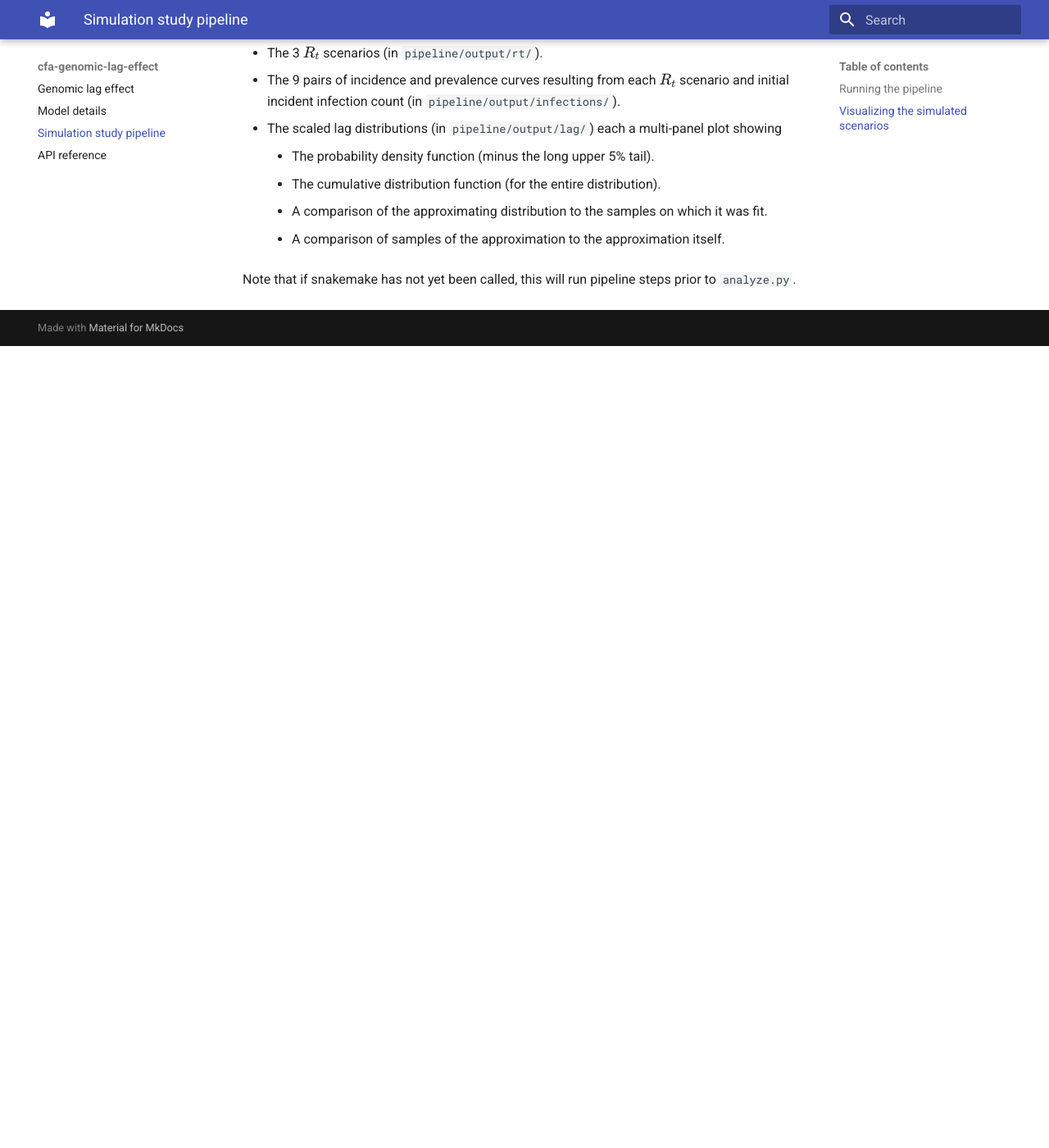
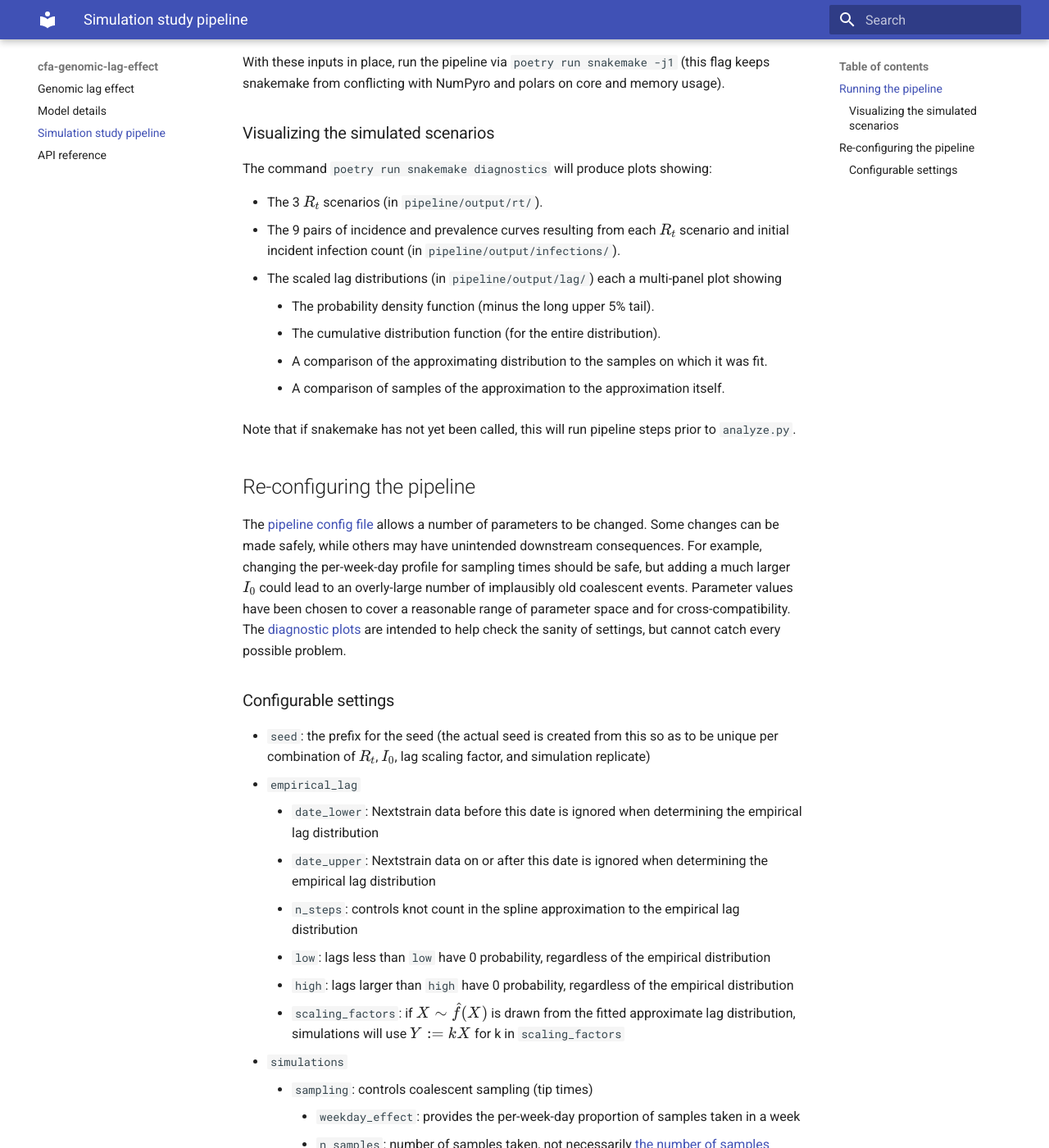
Before and after one commit to CDCgov/cfa-genomic-lag-effect, an MkDocs documentation site: the page built from docs/pipeline.md, in a window 1280 px wide and 1400 px high, scrolled down 1931 px. Shown: the whole window at 82% size. Built offline with MkDocs 1.6.1 and Material for MkDocs 9.7.7, drawn with Linux system fonts in a browser that asks for light colours; before the commit the page ends 2353 px from its top, so only the background shows below that; some of the changed text lies outside the part shown.

Commit message:
Document configurable portions of pipeline (#24)
* #10

* remove, not shift

````diff
--- a/docs/pipeline.md
+++ b/docs/pipeline.md
@@ -10,6 +10,12 @@ To account for some measure of these effects, simulations are performed for seve
 The following diagram describes the simulation study pipeline, with nested plates showing how the grid of true $R_t$, $I_0$, and lag scaling factors is handled.
 Note that all python scripts have settings configurable via `pipeline/config.json`, including to define the grid of true parameter values.
 Inputs are teal, pipeline scripts blue, results orange, and all other elements are intermediate inputs/outputs.
+
+Note that not all simulations have identical amounts of data.
+Samples for the coalescent process are taken over a [specified number of weeks](#configurable-settings) before the forecast date.
+Sample lag means that many of these, and in particular the more recent samples, will not be available.
+That is, the effect of delay is to _remove_ rather than _shift_ sampling times, and the specified number of samples is not the number of _sequences_ available on the forecast date.
+As lags are sampled randomly, a simulation with a lag scaling factor $> 0$ will have a smaller number of sequences available.
 
 ```mermaid
 
@@ -78,7 +84,7 @@ flowchart TB
   classDef result fill: #ff9349
 ```
 
-### Running the pipeline
+## Running the pipeline
 
 The pipeline is implemented in [snakemake](https://snakemake.github.io/), which will also be installed with `poetry install`.
 The pipeline requires two inputs:
@@ -104,3 +110,37 @@ The command `poetry run snakemake diagnostics` will produce plots showing:
   - A comparison of samples of the approximation to the approximation itself.
 
 Note that if snakemake has not yet been called, this will run pipeline steps prior to `analyze.py`.
+
+## Re-configuring the pipeline
+
+The [pipeline config file](../pipeline/config.json) allows a number of parameters to be changed.
+Some changes can be made safely, while others may have unintended downstream consequences.
+For example, changing the per-week-day profile for sampling times should be safe, but adding a much larger $I_0$ could lead to an overly-large number of implausibly old coalescent events.
+Parameter values have been chosen to cover a reasonable range of parameter space and for cross-compatibility.
+The [diagnostic plots](#visualizing-the-simulated-scenarios) are intended to help check the sanity of settings, but cannot catch every possible problem.
+
+### Configurable settings
+- `seed`: the prefix for the seed (the actual seed is created from this so as to be unique per combination of $R_t$, $I_0$, lag scaling factor, and simulation replicate)
+- `empirical_lag`
+  - `date_lower`: Nextstrain data before this date is ignored when determining the empirical lag distribution
+  - `date_upper`: Nextstrain data on or after this date is ignored when determining the empirical lag distribution
+  - `n_steps`: controls knot count in the spline approximation to the empirical lag distribution
+  - `low`: lags less than `low` have 0 probability, regardless of the empirical distribution
+  - `high`: lags larger than `high` have 0 probability, regardless of the empirical distribution
+  - `scaling_factors`: if $X \sim \hat{f}(X)$ is drawn from the fitted approximate lag distribution, simulations will use $Y := kX$ for k in `scaling_factors`
+- `simulations`
+  - `sampling`: controls coalescent sampling (tip times)
+    - `weekday_effect`: provides the per-week-day proportion of samples taken in a week
+    - `n_samples`: number of samples taken, not necessarily [the number of samples available for inference](#simulation-study-pipeline)
+    - `n_sampled_weeks`: samples will be taken over this many weeks
+  - `n_rep`: number of replicate simulations per combination of $R_t$, $I_0$, lag scaling factor
+  - `i0`: a vector of initial incidence values
+- `renewal`
+  - `infectious_profile` the infectiousness profile of the [renewal model](model.md#1)
+  - `init_growth_steps` number of days incidence evaluated at prior to first time step in the renewal model (should be at least equal to length of `infectious_profile`)
+- `bayes`
+  - `mcmc`: settings passed to `numpyro.infer.NUTS`
+  - `mcmc`: settings passed to `umpyro.infer.MCMC`
+  - `ci_alpha`: where credible intervals are used, they will span (1 - `ci_alpha`) x 100\%
+  - `cores`: number of cores available to `NumPyro` for parallel chains
+  - `convergence_report_all`: whether to report MCMC convergence summaries for all parameters (`true`) or just those failing convergence standards (`false`)
````
